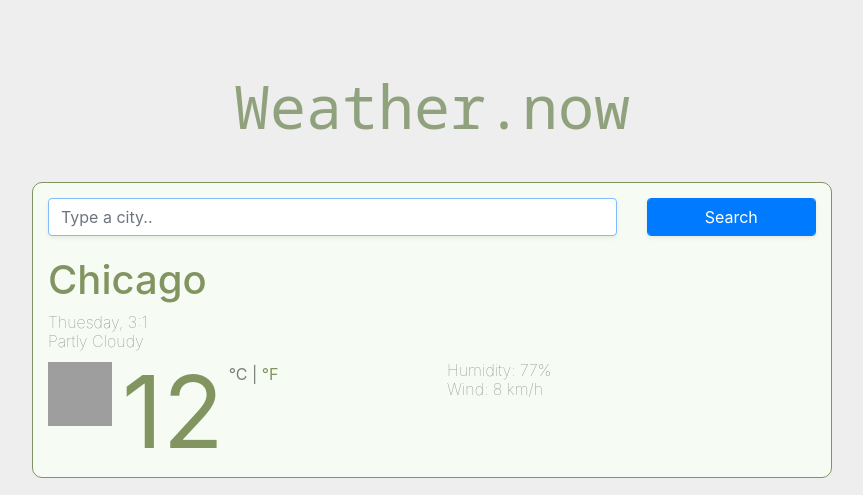
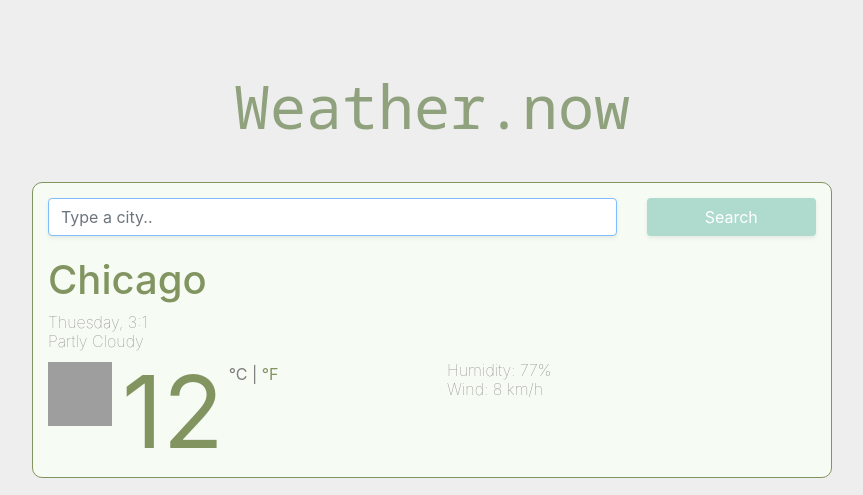
Before and after one commit to priscilacodes/weather-app-project, a plain HTML site: page index.html in a window 1280 px wide. Shown: the top 495 px of the page, without its empty margins (208-1071 px from the left). Drawn offline with nearby package versions, Linux system fonts and the light colour scheme; no server answers; grey boxes are pictures that could not be loaded.

Commit message:
css - update color

```diff
--- a/index.html
+++ b/index.html
@@ -35,7 +35,7 @@
               <input
                 type="submit"
                 value="Search"
-                class="form-control btn btn-primary shadow-sm"
+                class="form-control btn btn-primary shadow-sm colorButton"
               />
             </div>
           </div>
--- a/style.css
+++ b/style.css
@@ -92,11 +92,14 @@ li {
   margin-bottom: 20px;
 }
 
-
+.colorButton{
+  background: #AEDBCE;
+  border: none;
+}
 .button_second {
   background: #FFB085;
   margin-top: 10px;
-  border: none;
+
 }
 
 .contaner2 {
```
